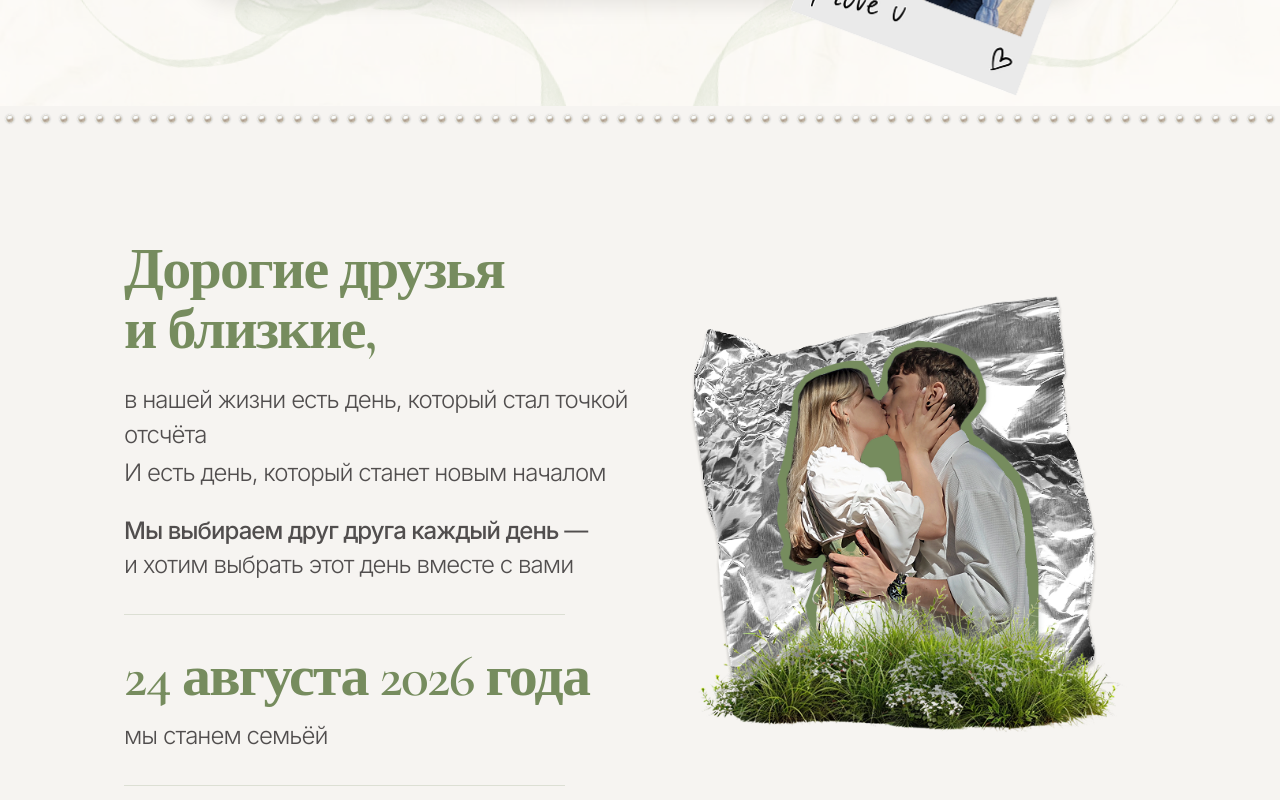
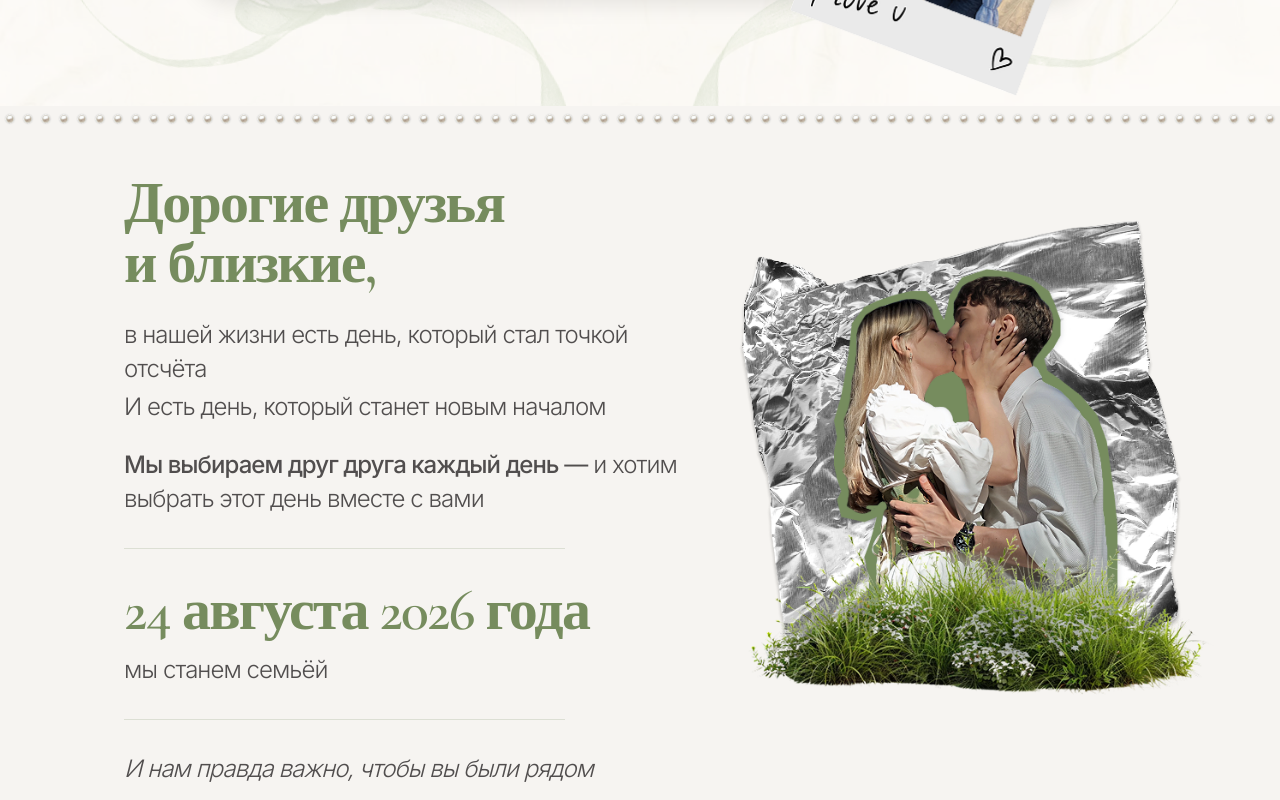
Before and after one commit to ovepfunkep/WeddingIS, a React (Vite) app: page / in a window 1280 px wide. Shown: the part 660-1460 px from the top of the page. Built offline with nearby package versions, Linux system fonts and the light colour scheme; a web font is replaced by a local one.

Commit message:
Invitation block done

```diff
--- a/src/components/Invitation.jsx
+++ b/src/components/Invitation.jsx
@@ -2,55 +2,55 @@ import { asset } from '../utils/assets';
 
 export default function Invitation() {
   return (
-    <section className="pt-[60px] lg:pt-[108px] max-w-[1440px] mx-auto px-[16px] lg:px-[124px]">
-      <div className="flex flex-col lg:flex-row items-start gap-[32px] lg:gap-0">
+    <section className="pt-[0px] lg:pt-[28px] max-w-[1440px] mx-auto px-[16px] lg:pl-[124px] lg:pr-[35px]">
+      <div className="flex flex-col lg:flex-row items-center justify-center gap-[-6px] lg:gap-0">
         {/* Text */}
-        <div className="w-full lg:w-1/2 flex flex-col gap-[32px]">
-          <div className="flex flex-col gap-[24px]">
+        <div className="order-2 lg:order-1 w-full lg:w-1/2 flex flex-col gap-[16px] lg:gap-[32px]">
+          <div className="flex flex-col gap-[12px] lg:gap-[24px]">
             <h2
-              className="font-serif font-semibold text-[36px] lg:text-[58px] leading-[1.03] text-[#768c5e] tracking-[-1.08px] lg:tracking-[-1.74px]"
+              className="font-serif font-semibold text-[42px] lg:text-[58px] lg:text-left md:text-center leading-[42px] lg:leading-[60px] md:leading-[42px] text-[#768c5e] md:tracking-[-1.74px] tracking-[-1.26px] lg:tracking-[-1.74px]"
               style={{ fontFeatureSettings: "'ordn' 1, 'ss03' 1, 'liga' 0, 'hlig' 1" }}
             >
               Дорогие друзья и&nbsp;близкие,
             </h2>
-            <div className="text-[18px] lg:text-[24px] leading-[1.42] text-[#514e4e] font-light tracking-[-0.04em] flex flex-col gap-[4px]">
+            <div className="text-[20px] lg:text-[24px] leading-[28px] lg:leading-[34px] md:text-center lg:text-left text-[#514e4e] font-light tracking-[-0.8px] lg:tracking-[-0.96px] flex flex-col gap-[4px]">
               <p>в&nbsp;нашей жизни есть день, который стал точкой отсчёта</p>
               <p>И&nbsp;есть день, который станет новым началом</p>
             </div>
-            <p className="text-[18px] lg:text-[24px] leading-[1.42] text-[#514e4e] tracking-[-0.04em]">
+            <p className="text-[20px] lg:text-[24px] md:text-center lg:text-left lg:leading-[34px] leading-[28px] text-[#514e4e] tracking-[-0.8px] lg:tracking-[-0.96px]">
               <span className="font-medium">Мы выбираем друг друга каждый день</span>
               {' — '}
               <span className="font-light">и&nbsp;хотим выбрать этот день вместе с&nbsp;вами</span>
             </p>
           </div>
 
-          <div className="w-full max-w-[441px] h-px bg-[#768c5e]/20" />
+          <div className="w-full lg:max-w-[441px] md:w-[100%] h-px bg-[#768c5e]/20" />
 
-          <div className="flex flex-col gap-[12px]">
+          <div className="flex md:text-center lg:text-left flex-col gap-[12px]">
             <p
-              className="font-serif font-semibold text-[36px] lg:text-[58px] leading-[60px] text-[#768c5e] tracking-[-1.08px] lg:tracking-[-1.74px]"
+              className="font-serif font-semibold text-[42px] lg:text-[58px] leading-[42px] lg:leading-[60px] text-[#768c5e] md:tracking-[-1.26px] lg:tracking-[-1.74px]"
               style={{ fontFeatureSettings: "'ordn' 1, 'ss03' 1, 'liga' 0, 'hlig' 1" }}
             >
               24 августа 2026 года
             </p>
-            <p className="text-[18px] lg:text-[24px] leading-[1.42] text-[#514e4e] font-light tracking-[-0.04em]">
+            <p className="text-[20px] lg:text-[24px] lg:leading-[34px] leading-[28px] text-[#514e4e] font-light tracking-[-0.8px] lg:tracking-[-0.96px]">
               мы станем семьёй
             </p>
           </div>
 
-          <div className="w-full max-w-[441px] h-px bg-[#768c5e]/20" />
+          <div className="w-full lg:max-w-[441px] md:w-[100%] h-px bg-[#768c5e]/20" />
 
-          <p className="text-[18px] lg:text-[24px] leading-[1.42] text-[#514e4e] italic font-light tracking-[-0.04em]">
+          <p className="text-[20px] lg:text-[24px] md:text-center lg:text-left leading-[28px] lg:leading-[34px] text-[#514e4e] italic font-light tracking-[-0.8px] lg:tracking-[-0.96px]">
             И&nbsp;нам правда важно, чтобы вы&nbsp;были рядом
           </p>
         </div>
 
         {/* Photo collage */}
-        <div className="w-full lg:w-1/2 flex justify-center lg:justify-end">
+        <div className="order-1 lg:order-2 w-[432px] lg:pb-[58px] lg:w-1/2 flex justify-center items-center">
           <img
             src={asset('Block2_Photo_collage.png')}
             alt="Фото пары"
-            className="w-full max-w-[500px] lg:max-w-[645px] h-auto object-contain"
+            className="w-[432px] max-w-none lg:w-full justify-center items-center lg:max-w-[645px] h-auto object-contain"
           />
         </div>
       </div>
```
